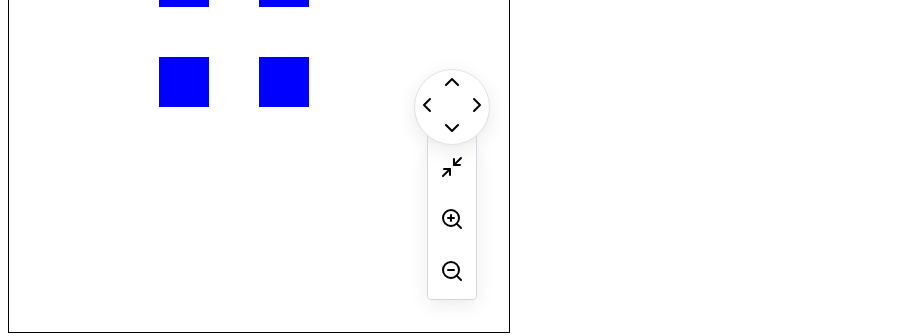
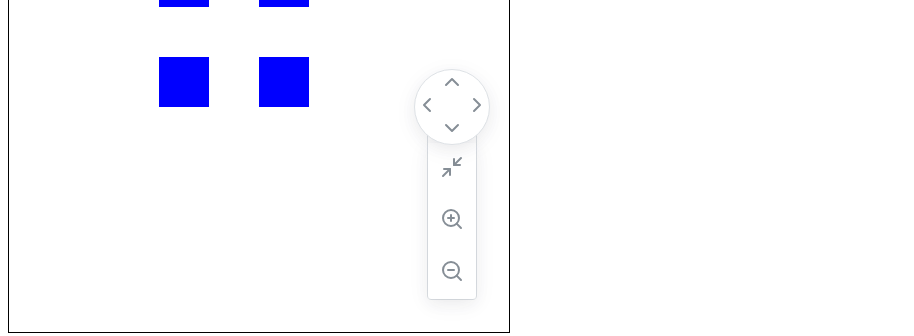
Before and after one commit to ehassaan/vue-zoomable, a Vue app: page / in a window 1280 px wide. Shown: the part 197-533 px from the top of the page, without its empty margins (0-914 px from the left). Built offline with nearby package versions, Linux system fonts and the light colour scheme.

Commit message:
refactor: cleaned up the colors

```diff
--- a/src/components/ControllButtons.vue
+++ b/src/components/ControllButtons.vue
@@ -91,6 +91,13 @@ ul {
 
 a {
     cursor: pointer;
+    color: #868e96;
+
+    transition: color .15s ease;
+}
+
+a:hover {
+    color: #555b61;;
 }
 
 
--- a/src/components/VueZoomable.vue
+++ b/src/components/VueZoomable.vue
@@ -82,7 +82,7 @@ let props = defineProps({
     },
     buttonPanStep: {
         type: Number,
-        default: 10,
+        default: 15,
     },
     buttonZoomStep: {
         type: Number,
--- a/src/composables/useButtons.ts
+++ b/src/composables/useButtons.ts
@@ -15,10 +15,10 @@ export function useButtons(
     }
 
     const panDirections: { [key: string]: PanDirection } = {
-        "up": { x: 0, y: -props.buttonPanStep },
-        "right": { x: props.buttonPanStep, y: 0 },
-        "down": { x: 0, y: props.buttonPanStep },
-        "left": { x: -props.buttonPanStep, y: 0 },
+        "up": { x: 0, y: props.buttonPanStep },
+        "right": { x: -props.buttonPanStep, y: 0 },
+        "down": { x: 0, y: -props.buttonPanStep },
+        "left": { x: props.buttonPanStep, y: 0 },
     }
 
     const zoomDirections: { [key: string]: number } = {
```
